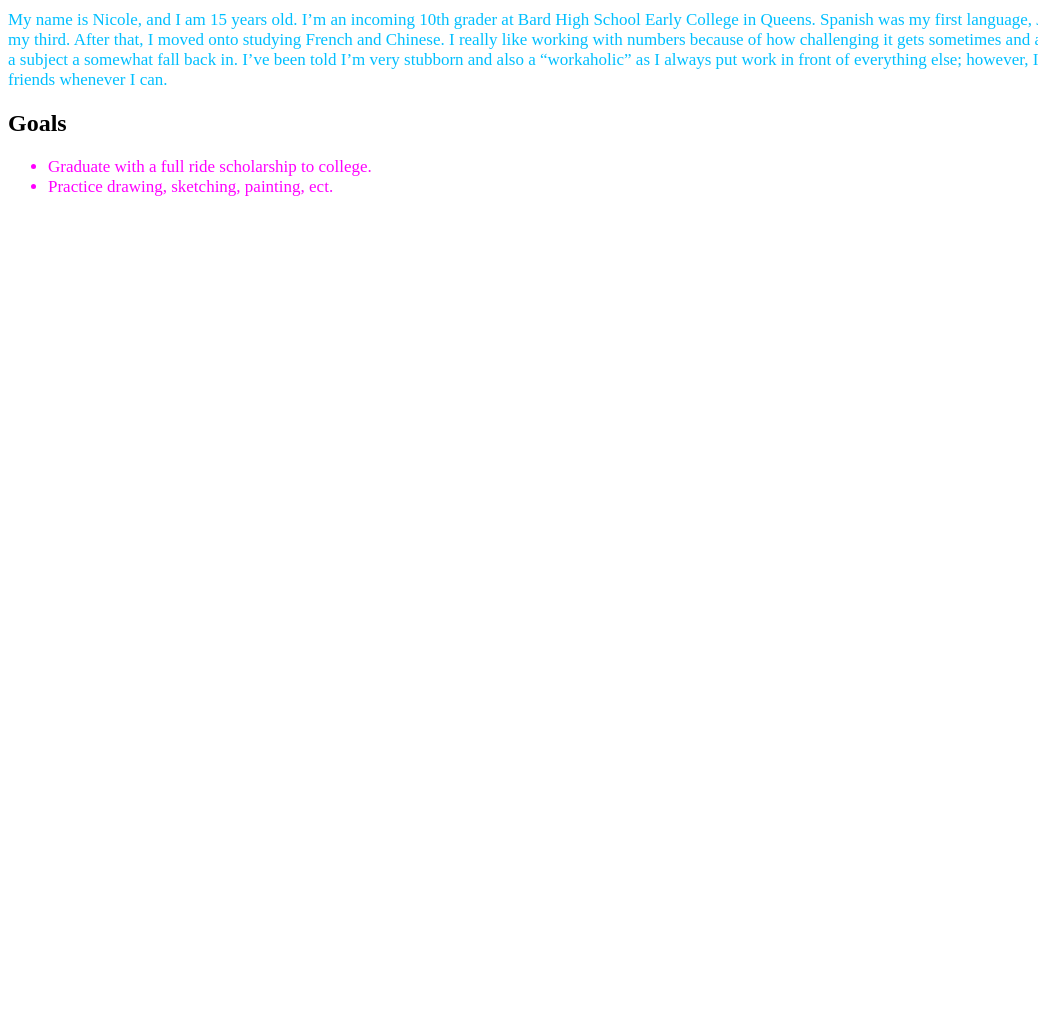
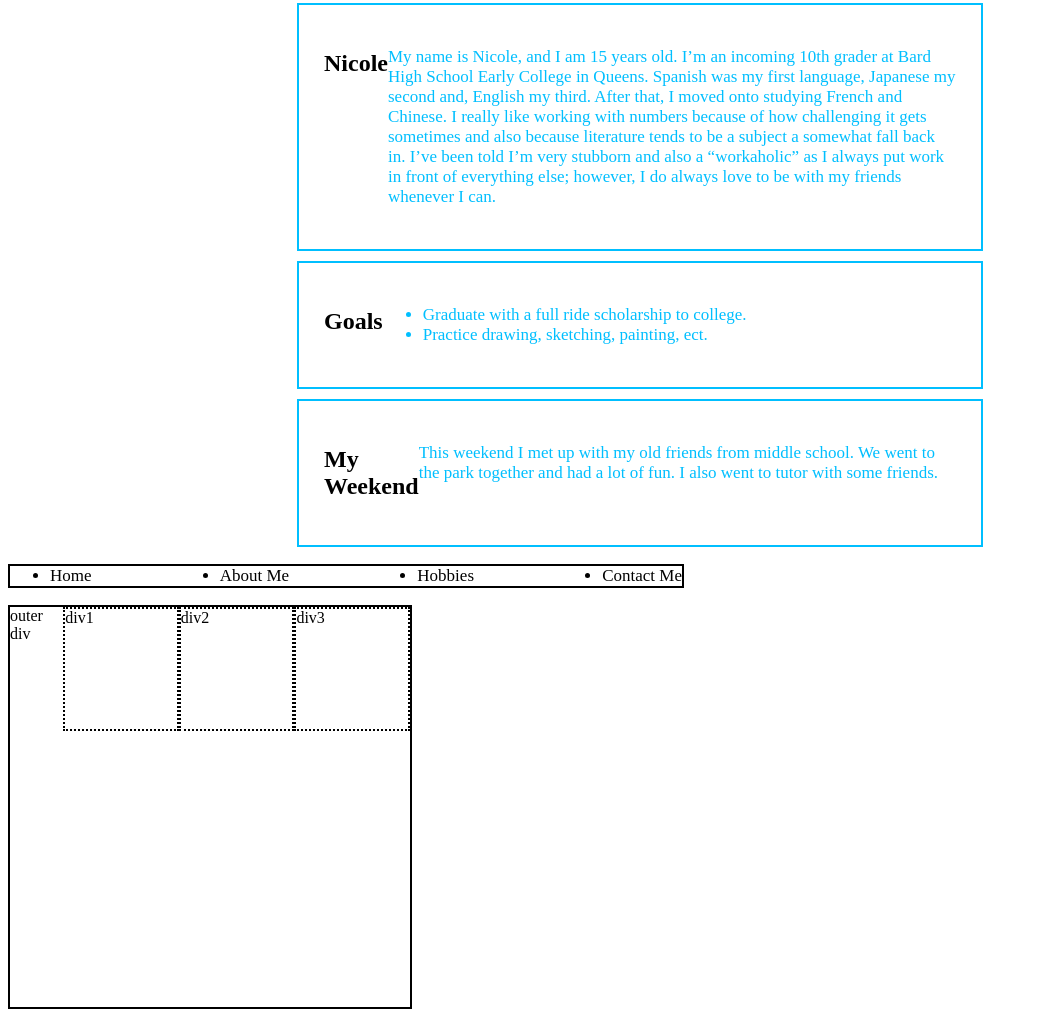
Before and after one commit to nicoleca28/My-Portfolio, a plain HTML site: page index.html in a window 1280 px wide. Shown: the part 269-1286 px from the top of the page, without its empty margins (0-1038 px from the left). Before the commit the page ends 800 px from the top, so only its background shows below. Drawn offline with Linux system fonts and the light colour scheme.

Commit message:
flexbox styling

```diff
--- a/Assets/CSS/style.css
+++ b/Assets/CSS/style.css
@@ -1,13 +1,43 @@
-.content p{
+.content {
 	color:deepskyblue;
 }
-.content ul{
-	color:magenta;
+.content p, ul{
+	font-size: 17px;
 }
 .content img{
 	height:200px;
 	width:360px;
 }
-.content p, ul{
-	font-size: 17px;
+
+.content h2{
+	color:black;
 }
+.content {
+	color:deepskyblue;
+	border: 2px solid;
+	width: 50%;
+	margin: 0 auto;
+	margin-bottom: 10px;
+	padding: 25px;
+	display: flex;
+	flex-direction: row;
+}
+.nav {
+	width:50%;
+	border: 2px solid;
+	display:flex;
+	flex-direction: row;
+	justify-content: space-between;
+}
+.flex{
+	height: 50vh;
+	width: 50vh;
+	border: 2px solid;
+	display:flex;
+	flex-direction: row;
+}
+.flexe{
+	width: 30%;
+	height: 30%;
+	border: 2px dotted;
+}
--- a/index.html
+++ b/index.html
@@ -12,9 +12,17 @@
 
 		<img src="./Assets/Images/nicole.jpeg" alt="">
 
+	</div>
+
+	<div class="content">
+
 		<h2>Nicole</h2>
 
 		<p>My name is Nicole, and I am 15 years old. I’m an incoming 10th grader at Bard High School Early College in Queens. Spanish was my first language, Japanese my second and, English my third. After that, I moved onto studying French and Chinese. I really like working with numbers because of how challenging it gets sometimes and also because literature tends to be a subject a somewhat fall back in. I’ve been told I’m very stubborn and also a “workaholic” as I always put work in front of everything else; however, I do always love to be with my friends whenever I can.</p>
+
+	</div>
+
+	<div class="content">
 
 		<h2>Goals</h2>
 
@@ -25,5 +33,33 @@
 
 	</div>
 
+	<div class="content">
+
+		<h2>My Weekend</h2>
+
+		<p>This weekend I met up with my old  friends from middle school. We went to the park together and had a lot of fun. I also went to tutor with some friends. </p>
+
+	</div>
+
+	<div>
+
+	<nav>
+		<ul class="nav">
+			<li>Home</li>
+			<li>About Me</li>
+			<li>Hobbies</li>
+			<li>Contact Me</li>
+		</ul>
+	</nav>
+
+	</div>
+
+	<div class="flex">
+	outer div
+		<div class="flexe">div1</div>
+		<div class="flexe">div2</div>
+		<div class="flexe">div3</div>
+	</div>
+
 </body>
 </html>
```
